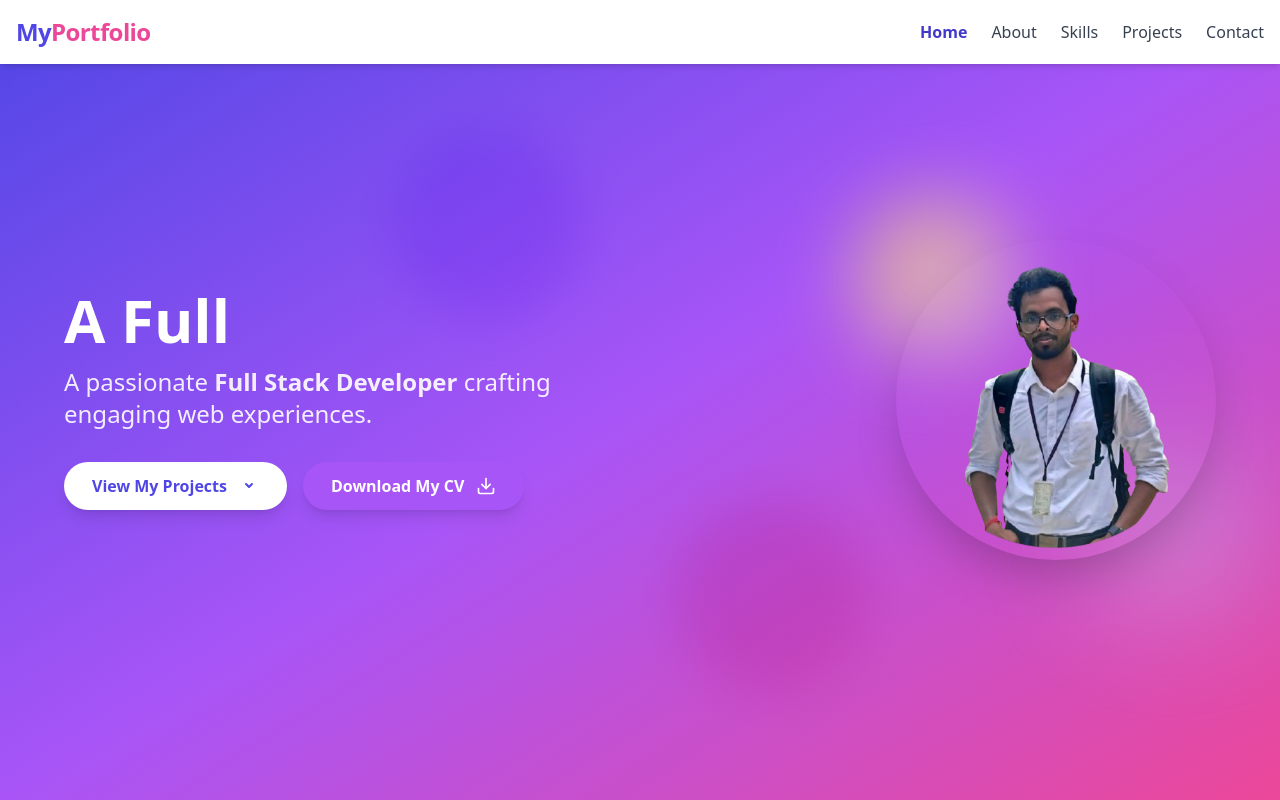
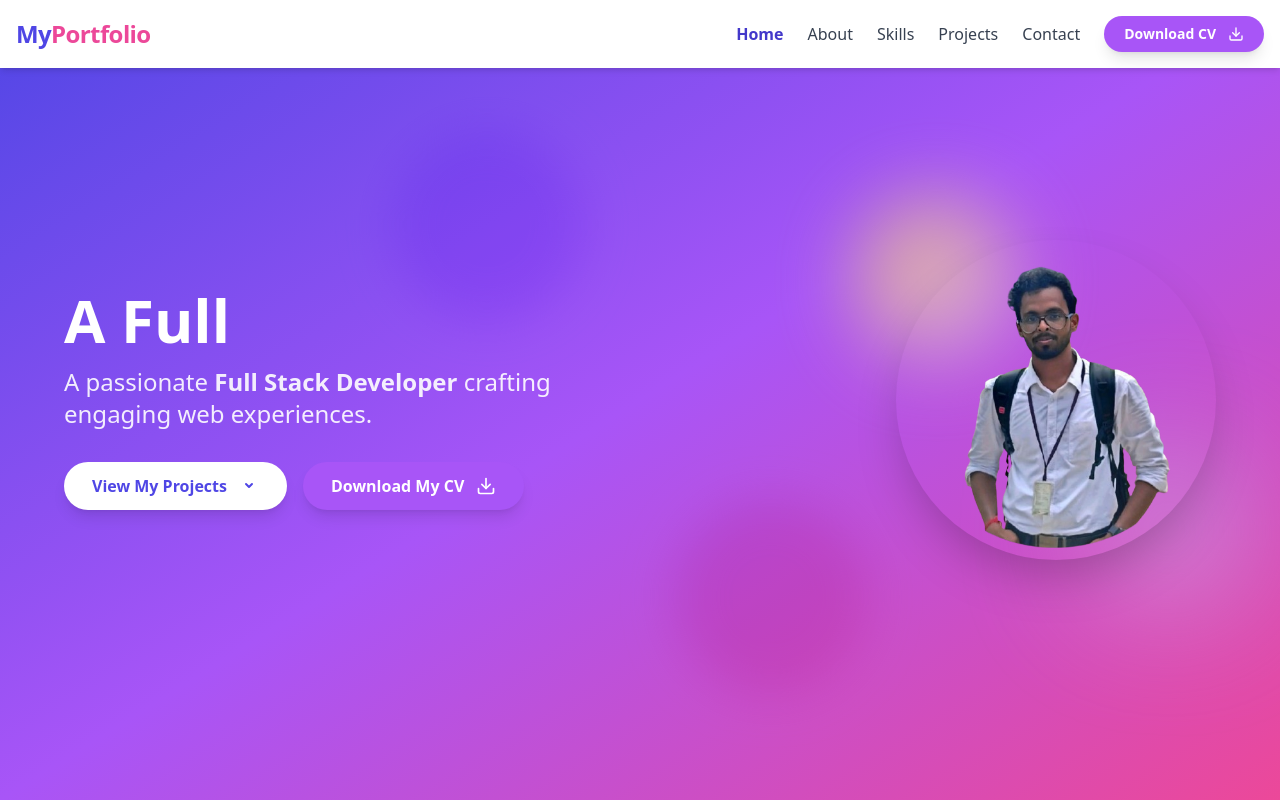
Before and after one commit to jayaprakashhub/portfolio, a React (Vite) app in the folder frontend/: page / in a window 1280 px wide. Shown: the top 800 px of the page. Built offline with nearby package versions, Linux system fonts and the light colour scheme.

Commit message:
update front

```diff
--- a/frontend/src/components/Navbar.jsx
+++ b/frontend/src/components/Navbar.jsx
@@ -14,6 +14,35 @@ const navLinks = [
 const Navbar = () => {
   const [isOpen, setIsOpen] = useState(false);
 
+  // Function to handle CV download (replace with your actual CV file)
+const handleDownloadCV = async (e) => {
+    e.preventDefault();
+  try {
+    const response = await fetch("https://portfolio-zaue.onrender.com/api/download-cv", {
+      method: "POST"
+    });
+
+    if (!response.ok) {
+      throw new Error("Failed to download CV");
+    }
+
+    // Convert the response to a Blob and trigger download manually
+    const blob = await response.blob();
+    const url = window.URL.createObjectURL(blob);
+
+    const link = document.createElement("a");
+    link.href = url;
+    link.download = "Jayaprakash-CV.pdf"; // Suggested filename
+    document.body.appendChild(link);
+    link.click();
+    document.body.removeChild(link);
+    window.URL.revokeObjectURL(url); // Clean up
+  } catch (error) {
+    console.error("CV download error:", error);
+    alert("Failed to download the CV. Please try again later.");
+  }
+};
+
   return (
     <motion.nav
       className="fixed top-0 w-full bg-white shadow-md z-50"
@@ -27,8 +56,8 @@ const Navbar = () => {
           My<span className="text-pink-500">Portfolio</span>
         </h1>
 
-        {/* Desktop Links */}
-        <div className="space-x-6 hidden md:flex">
+        {/* Desktop Links and CV Button */}
+        <div className="space-x-6 hidden md:flex items-center">
           {navLinks.map((link, index) => (
             <Link
               key={index}
@@ -42,6 +71,20 @@ const Navbar = () => {
               {link.label}
             </Link>
           ))}
+          <motion.button
+            onClick={handleDownloadCV}
+            className="inline-flex items-center gap-2 bg-purple-500 text-white px-5 py-2 rounded-full font-semibold shadow-lg
+                       hover:bg-purple-600 transition-all duration-300 transform hover:-translate-y-1 focus:outline-none focus:ring-2 focus:ring-offset-2 focus:ring-purple-500 text-sm"
+            whileHover={{ scale: 1.02 }}
+            whileTap={{ scale: 0.98 }}
+          >
+            Download CV
+            <svg xmlns="http://www.w3.org/2000/svg" width="16" height="16" viewBox="0 0 24 24" fill="none" stroke="currentColor" strokeWidth="2" strokeLinecap="round" strokeLinejoin="round" className="ml-1">
+              <path d="M21 15v4a2 2 0 0 1-2 2H5a2 2 0 0 1-2-2v-4"></path>
+              <polyline points="7 10 12 15 17 10"></polyline>
+              <line x1="12" y1="15" x2="12" y2="3"></line>
+            </svg>
+          </motion.button>
         </div>
 
         {/* Mobile Menu Button */}
@@ -58,7 +101,7 @@ const Navbar = () => {
       {/* Mobile Dropdown Menu */}
       {isOpen && (
         <motion.div
-          className="md:hidden bg-white shadow-inner px-4 pb-4"
+          className="md:hidden bg-white shadow-inner px-4 pb-4 flex flex-col items-center" /* Added flex-col and items-center */
           initial={{ opacity: 0, y: -20 }}
           animate={{ opacity: 1, y: 0 }}
           transition={{ duration: 0.3 }}
@@ -78,6 +121,23 @@ const Navbar = () => {
               {link.label}
             </Link>
           ))}
+          <motion.button
+            onClick={() => {
+              handleDownloadCV();
+              setIsOpen(false); // Close menu after clicking download
+            }}
+            className="mt-4 inline-flex items-center gap-2 bg-purple-500 text-white px-7 py-3 rounded-full font-semibold shadow-lg
+                       hover:bg-purple-600 transition-all duration-300 transform hover:-translate-y-1 focus:outline-none focus:ring-2 focus:ring-offset-2 focus:ring-purple-500 text-base" /* Adjusted padding/font size for mobile */
+            whileHover={{ scale: 1.02 }}
+            whileTap={{ scale: 0.98 }}
+          >
+            Download My CV
+            <svg xmlns="http://www.w3.org/2000/svg" width="20" height="20" viewBox="0 0 24 24" fill="none" stroke="currentColor" strokeWidth="2" strokeLinecap="round" strokeLinejoin="round" className="ml-1">
+              <path d="M21 15v4a2 2 0 0 1-2 2H5a2 2 0 0 1-2-2v-4"></path>
+              <polyline points="7 10 12 15 17 10"></polyline>
+              <line x1="12" y1="15" x2="12" y2="3"></line>
+            </svg>
+          </motion.button>
         </motion.div>
       )}
     </motion.nav>
```
